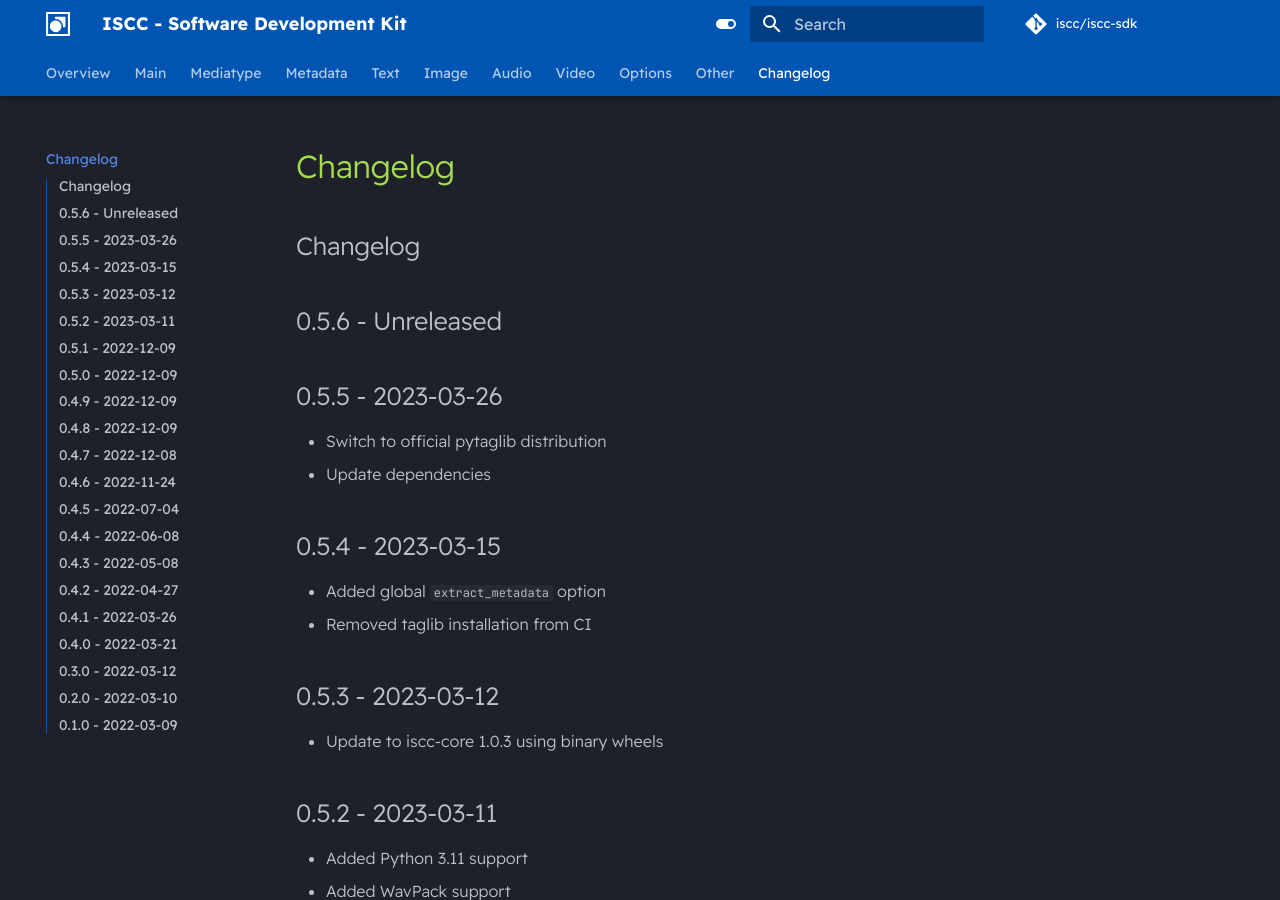
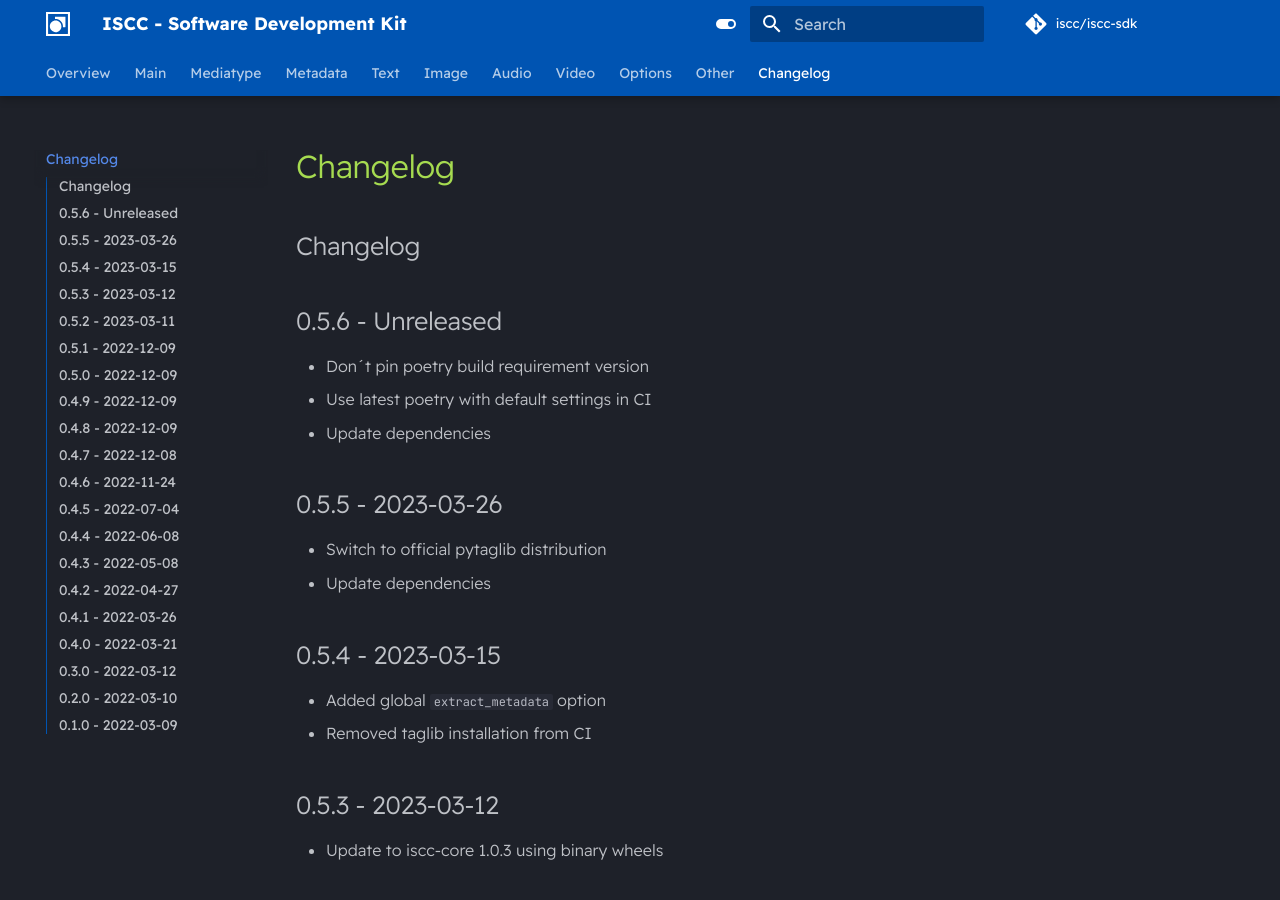
Before and after one commit to iscc/iscc-sdk, an MkDocs documentation site: the page built from docs/changelog.md, in a window 1280 px wide and 900 px high. Built offline with MkDocs 1.6.1 and Material for MkDocs 9.7.7, drawn with Linux system fonts in a browser that asks for light colours; comment, search, counter and statistics services are not loaded.

Commit message:
Use latest poetry with default settings in CI

```diff
--- a/docs/changelog.md
+++ b/docs/changelog.md
@@ -1,6 +1,9 @@
 ## Changelog
 
 ## 0.5.6 - Unreleased
+- Don´t pin poetry build requirement version
+- Use latest poetry with default settings in CI
+- Update dependencies
 
 ## 0.5.5 - 2023-03-26
 - Switch to official pytaglib distribution
--- a/pyproject.toml
+++ b/pyproject.toml
@@ -88,5 +88,5 @@
 all = ["format-md", "docs", "lf", "black", "test"]
 
 [build-system]
-requires = ["poetry>=1.4.0", "Cython"]
+requires = ["poetry", "Cython"]
 build-backend = "poetry.core.masonry.api"
```
Also changed, not shown: CHANGELOG.md (+3 -0 lines), 2 other files.
